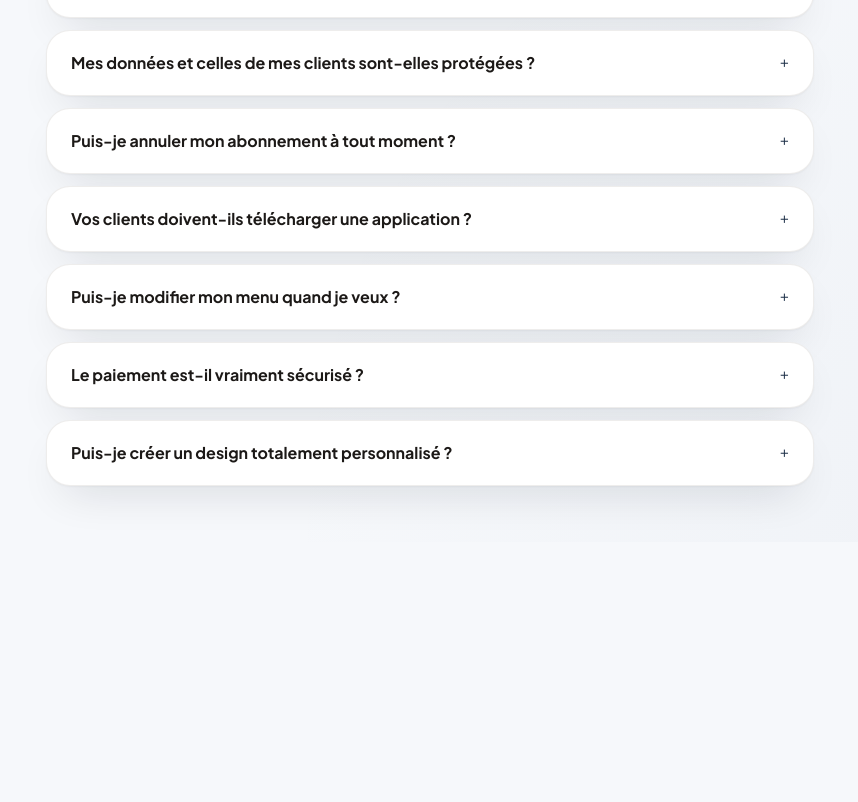
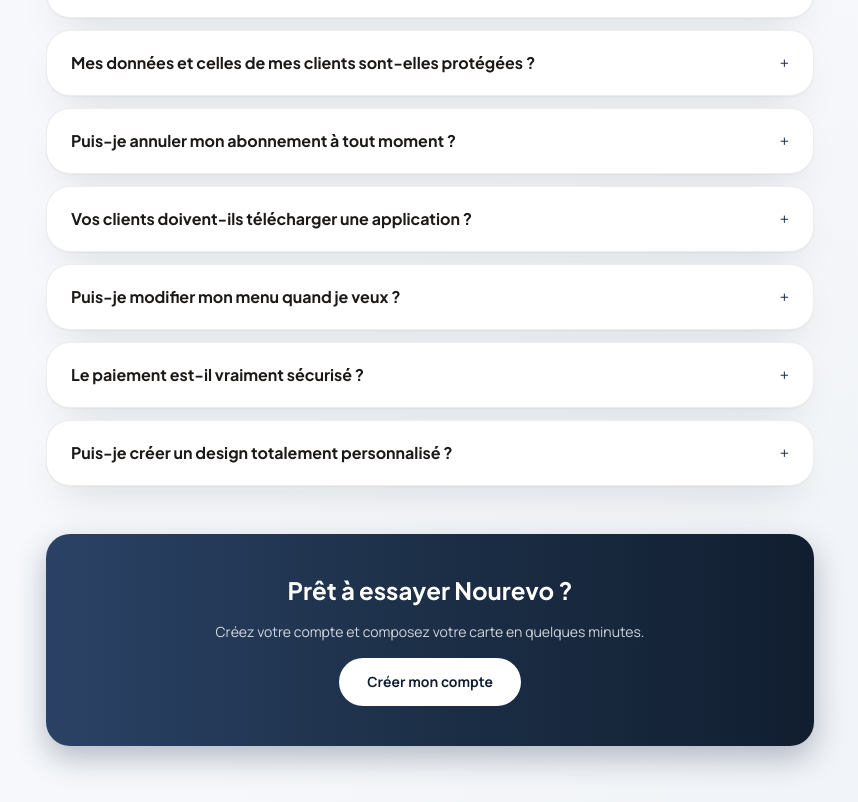
Before and after one commit to mehdibc93/nfc-mehdi, a React (Vite) app: page /faq in a window 1280 px wide. Shown: the part 879-1681 px from the top of the page, without its empty margins (210-1068 px from the left). Before the commit the page ends 1421 px from the top, so only its background shows below. Built offline with nearby package versions, Linux system fonts and the light colour scheme; no server answers.

Commit message:
accueilv2

```diff
--- a/src/pages/FaqPage.tsx
+++ b/src/pages/FaqPage.tsx
@@ -2,6 +2,7 @@
 import { Link } from 'react-router-dom';
 import logoHorizontal from '../assets/logo-horizontal.png';
 import { setPageMeta } from '../lib/seo';
+import { useAuth } from '../hooks/useAuth';
 
 const FAQ_ITEMS = [
   {
@@ -73,6 +74,7 @@
 
 export function FaqPage() {
   const [openIndex, setOpenIndex] = useState<number | null>(0);
+  const { isAuthenticated } = useAuth();
 
   useEffect(() => {
     setPageMeta({
@@ -125,6 +127,21 @@
             );
           })}
         </div>
+
+        <div className="mt-12 flex flex-col items-center gap-4 rounded-3xl bg-gradient-to-r from-navy-600 via-navy-700 to-navy-800 p-8 text-center shadow-glow sm:p-10">
+          <h2 className="font-display text-xl font-bold text-white sm:text-2xl">
+            Prêt à essayer Nourevo ?
+          </h2>
+          <p className="max-w-md text-sm text-white/80">
+            Créez votre compte et composez votre carte en quelques minutes.
+          </p>
+          <Link
+            to={isAuthenticated ? '/dashboard' : '/inscription'}
+            className="rounded-full bg-white px-7 py-3.5 text-sm font-bold text-navy-800 transition-all duration-300 ease-out hover:-translate-y-0.5 hover:shadow-lg"
+          >
+            {isAuthenticated ? 'Aller à mon dashboard' : 'Créer mon compte'}
+          </Link>
+        </div>
       </div>
     </div>
   );
--- a/src/pages/LandingPage.tsx
+++ b/src/pages/LandingPage.tsx
@@ -123,6 +123,12 @@
           </div>
           <div className="flex flex-wrap items-center gap-2 sm:gap-3">
             <Link
+              to="/decouvrir-dashboard"
+              className="hidden px-2 text-sm font-semibold text-stone-600 transition-colors duration-300 hover:text-navy-700 sm:inline-block"
+            >
+              Dashboard
+            </Link>
+            <Link
               to="/tarifs"
               className="hidden px-2 text-sm font-semibold text-stone-600 transition-colors duration-300 hover:text-navy-700 sm:inline-block"
             >
@@ -205,6 +211,10 @@
                   Voir la démo « Le Jardin Parisien »
                 </Link>
               </div>
+
+              <p className="text-sm text-stone-400">
+                Plan <Link to="/tarifs" className="font-semibold text-navy-700 underline-offset-2 hover:underline">sans engagement</Link> disponible dès 59€/mois.
+              </p>
 
               <Link
                 to="/decouvrir-dashboard"
```
